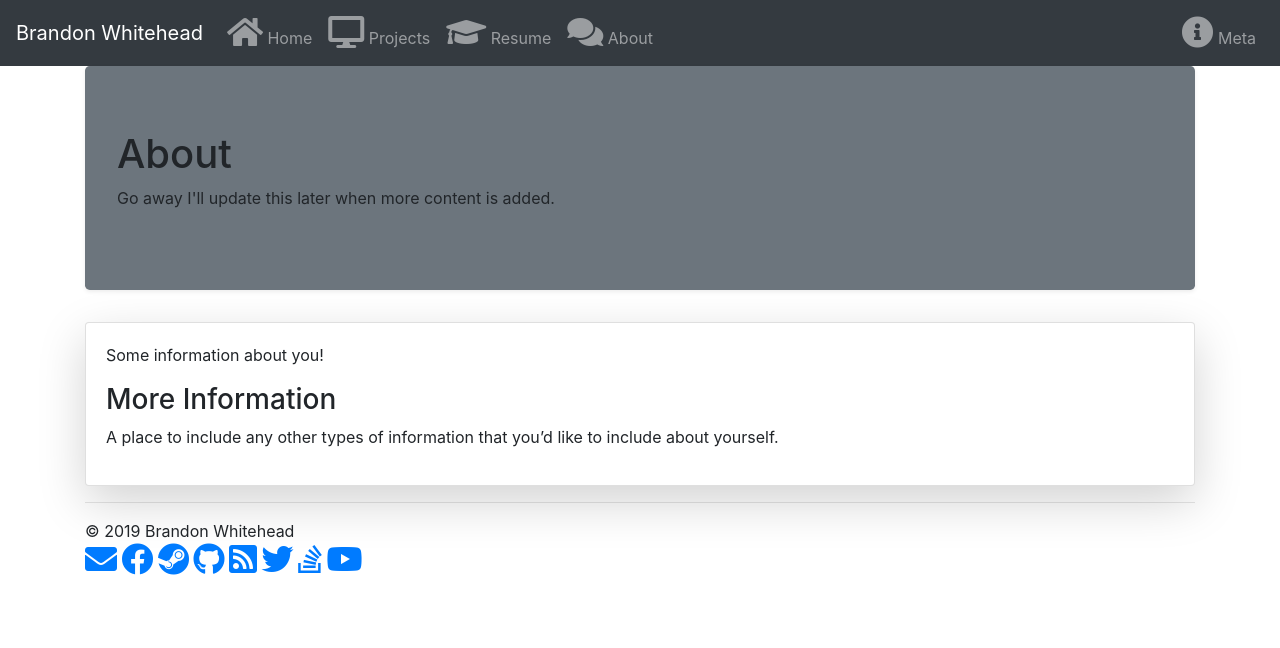
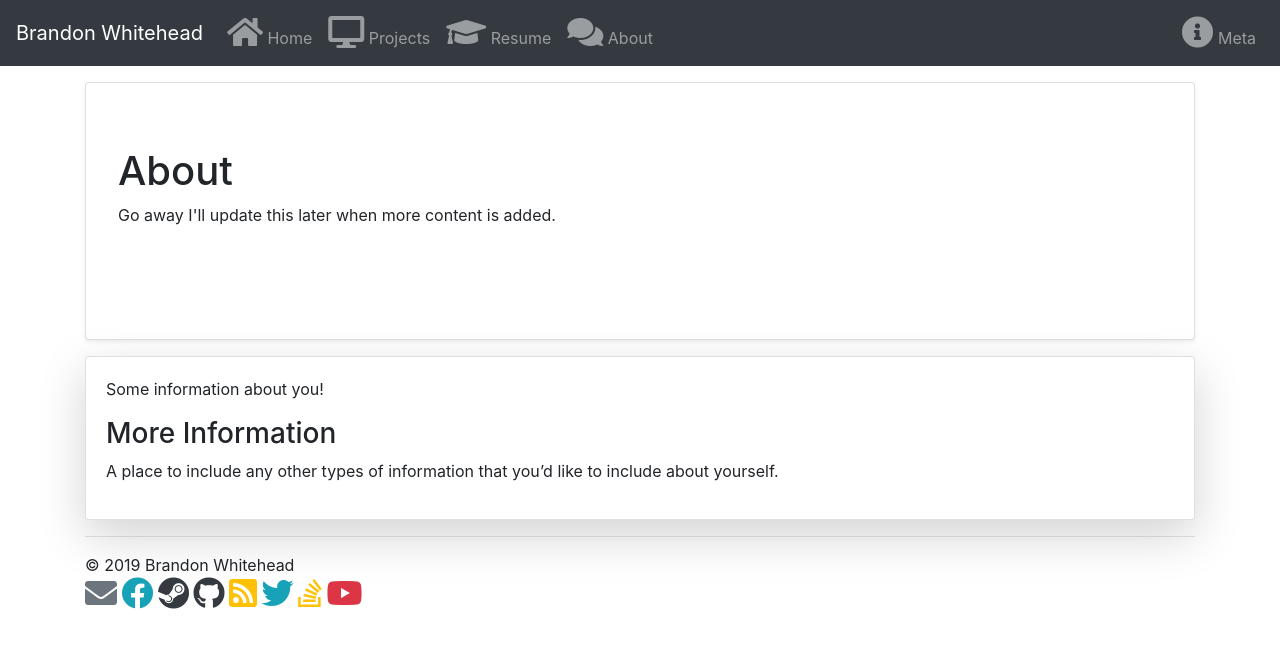
Before and after one commit to TricksterGuy/TricksterGuy.github.io, a Jekyll site: the page built from about.md, in a window 1280 px wide. Shown: the top 648 px of the page. Built offline with Jekyll 4.4.1, drawn with Linux system fonts in a browser that asks for light colours; nearby versions of some CDN libraries; comment, search, counter and statistics services are not loaded.

Commit message:
Colored social icons. Fix jumbotron coloring. Add table to post.

```diff
--- a/_includes/social-icons.html
+++ b/_includes/social-icons.html
@@ -1,10 +1,10 @@
 <div class="social-icons">
-    <a href="mailto:{{ site.contact.email }}"><i class="fas fa-envelope fa-2x"></i></a>
-    <a href="https://www.facebook.com/{{ site.contact.facebook }}"><i class="fab fa-facebook fa-2x"></i></a>
-    <a href="https://steamcommunity.com/id/tricksterguy87/{{ site.contact.steam }}"><i class="fab fa-steam fa-2x"></i></a>
-    <a href="https://github.com/{{ site.contact.github }}"><i class="fab fa-github fa-2x"></i></a>
-    <a href="{{ site.url }}/feed.xml"><i class="fas fa-rss-square fa-2x"></i></a>
-    <a href="https://www.twitter.com/{{ site.contact.twitter }}"><i class="fab fa-twitter fa-2x"></i></a>
-    <a href="http://stackoverflow.com/{{ site.contact.stackoverflow }}"><i class="fab fa-stack-overflow fa-2x"></i></a>
-    <a href="https://youtube.com/{{ site.contact.youtube }}"><i class="fab fa-youtube fa-2x"></i></a>
+    <a href="mailto:{{ site.contact.email }}"><i class="fas fa-envelope fa-2x text-secondary"></i></a>
+    <a href="https://www.facebook.com/{{ site.contact.facebook }}"><i class="fab fa-facebook fa-2x text-info"></i></a>
+    <a href="https://steamcommunity.com/id/tricksterguy87/{{ site.contact.steam }}"><i class="fab fa-steam fa-2x text-dark"></i></a>
+    <a href="https://github.com/{{ site.contact.github }}"><i class="fab fa-github fa-2x text-dark"></i></a>
+    <a href="{{ site.url }}/feed.xml"><i class="fas fa-rss-square fa-2x text-warning"></i></a>
+    <a href="https://www.twitter.com/{{ site.contact.twitter }}"><i class="fab fa-twitter fa-2x text-info"></i></a>
+    <a href="http://stackoverflow.com/{{ site.contact.stackoverflow }}"><i class="fab fa-stack-overflow fa-2x text-warning"></i></a>
+    <a href="https://youtube.com/{{ site.contact.youtube }}"><i class="fab fa-youtube fa-2x text-danger"></i></a>
 </div>
--- a/_layouts/page.html
+++ b/_layouts/page.html
@@ -2,9 +2,11 @@
 layout: default
 ---
 <div>
-  <div class="jumbotron bg-secondary shadow-sm">
-    <h1>{{ page.title }}</h1>
-    <p>{{ page.subtitle }}</p>
+  <div class="card my-3 shadow-sm">
+    <div class="jumbotron bg-transparent">
+      <h1>{{ page.title }}</h1>
+      <p>{{ page.subtitle }}</p>
+    </div>
   </div>
   <div class="card shadow-lg">
     <div class="card-body">{{ content }}</div>
```
Also changed, not shown: _layouts/post.html (+7 -5 lines), _layouts/projects.html (+5 -3 lines), _posts/2019-4-23-Im-Only-Human.md (+2 -0 lines).
